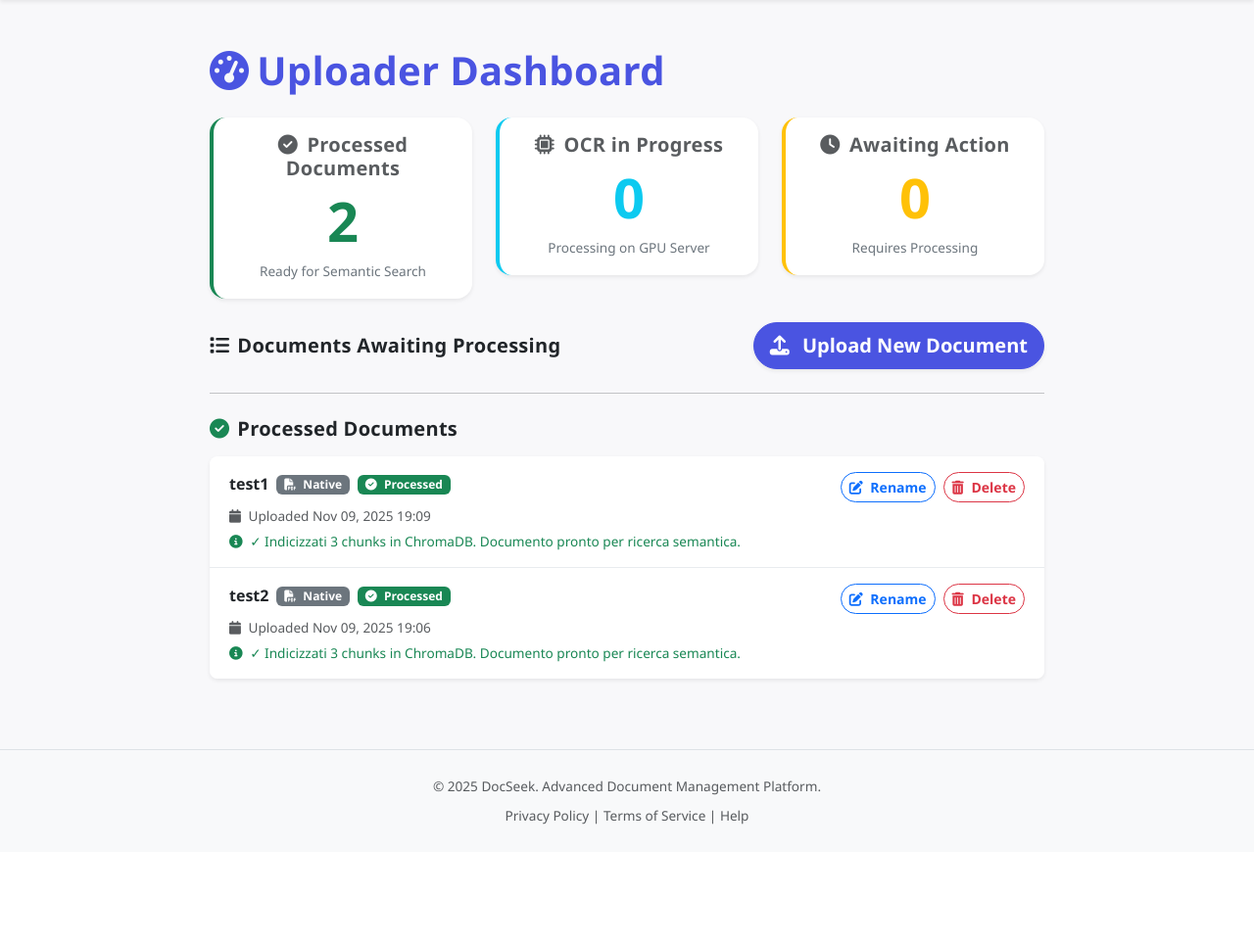
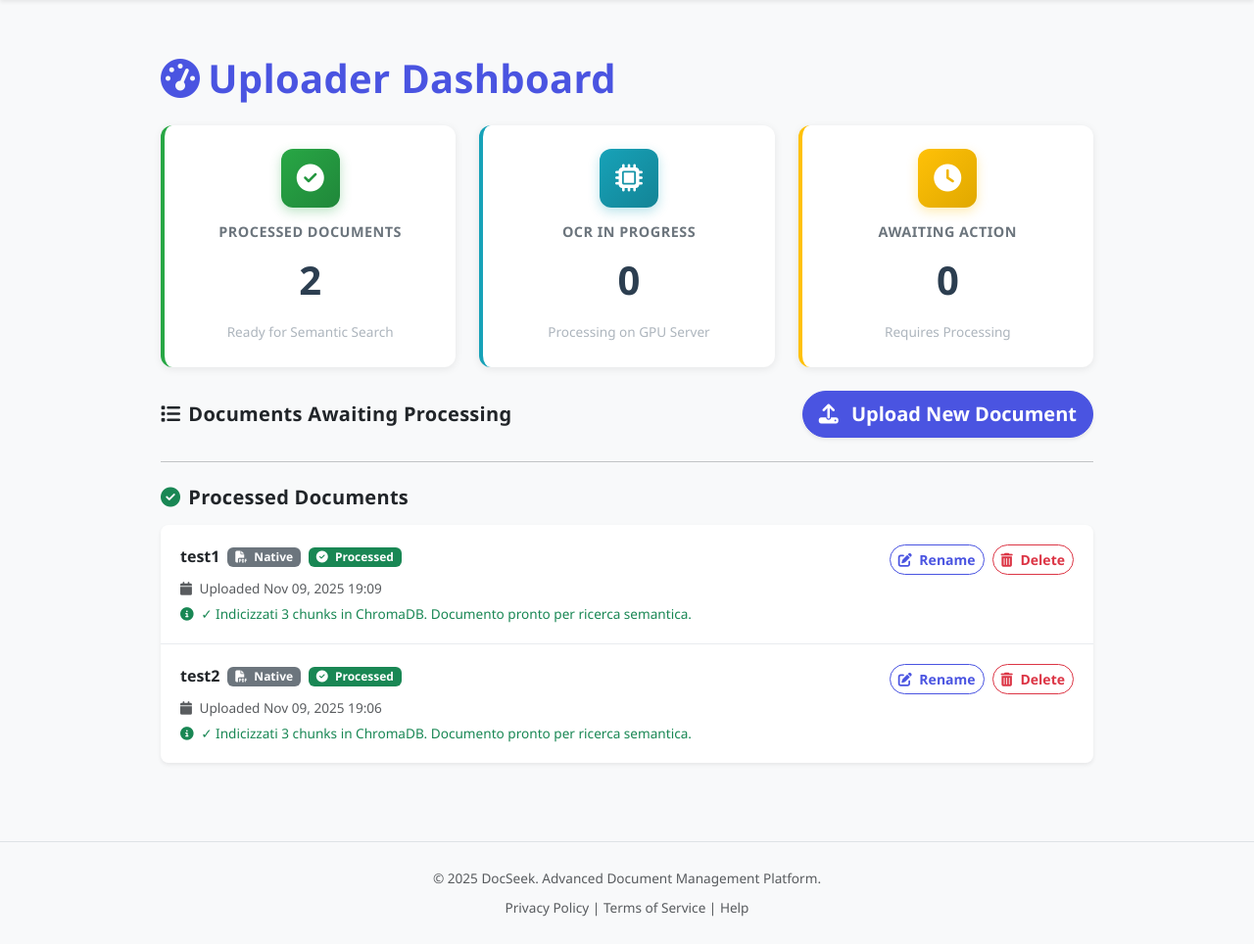
Before and after one commit to albanz27/DocSeek, a Django app: page /documents/dashboard/ in a window 1280 px wide. Shown: the part 72-1036 px from the top of the page at 98% size. Before the commit the page ends 914 px from the top, so only its background shows below. Run offline with Django 5.2, Linux system fonts and the light colour scheme; a user stored in the database is signed in; data comes from the database, SQL or seed files in the repository; parts of the project's set-up code (start-up, migrations or seed data) failed here and were passed over.

Commit message:
fixed css bug

```diff
--- a/doc_manager/templates/doc_manager/uploader_dashboard.html
+++ b/doc_manager/templates/doc_manager/uploader_dashboard.html
@@ -16,34 +16,37 @@
 
     <!-- Processed Documents -->
     <div class="col-md-4">
-      <div class="stat-card bg-white text-center border-start border-4 border-success shadow-sm p-3">
-        <h5 class="text-muted mb-2 fw-semibold">
-          <i class="fas fa-check-circle me-1"></i> Processed Documents
-        </h5>
-        <p class="display-4 fw-bold text-success mb-1">{{ processed_count }}</p>
-        <small class="text-secondary">Ready for Semantic Search</small>
+      <div class="stat-card stat-success">
+        <div class="stat-icon-wrapper">
+          <i class="fas fa-check-circle"></i>
+        </div>
+        <h5 class="stat-title">Processed Documents</h5>
+        <p class="stat-number">{{ processed_count }}</p>
+        <small class="stat-subtitle">Ready for Semantic Search</small>
       </div>
     </div>
 
     <!-- OCR Processing -->
     <div class="col-md-4">
-      <div class="stat-card bg-white text-center border-start border-4 border-info shadow-sm p-3">
-        <h5 class="text-muted mb-2 fw-semibold">
-          <i class="fas fa-microchip me-1"></i> OCR in Progress
-        </h5>
-        <p class="display-4 fw-bold text-info mb-1">{{ ocr_processing_count }}</p>
-        <small class="text-secondary">Processing on GPU Server</small>
+      <div class="stat-card stat-info">
+        <div class="stat-icon-wrapper">
+          <i class="fas fa-microchip"></i>
+        </div>
+        <h5 class="stat-title">OCR in Progress</h5>
+        <p class="stat-number">{{ ocr_processing_count }}</p>
+        <small class="stat-subtitle">Processing on GPU Server</small>
       </div>
     </div>
 
     <!-- Pending Processing -->
     <div class="col-md-4">
-      <div class="stat-card bg-white text-center border-start border-4 border-warning shadow-sm p-3">
-        <h5 class="text-muted mb-2 fw-semibold">
-          <i class="fas fa-clock me-1"></i> Awaiting Action
-        </h5>
-        <p class="display-4 fw-bold text-warning mb-1">{{ pending_documents.count }}</p>
-        <small class="text-secondary">Requires Processing</small>
+      <div class="stat-card stat-warning">
+        <div class="stat-icon-wrapper">
+          <i class="fas fa-clock"></i>
+        </div>
+        <h5 class="stat-title">Awaiting Action</h5>
+        <p class="stat-number">{{ pending_documents.count }}</p>
+        <small class="stat-subtitle">Requires Processing</small>
       </div>
     </div>
 
@@ -63,8 +66,8 @@
   {% if pending_documents %}
     <ul class="list-group shadow-sm rounded-3 mb-4">
       {% for doc in pending_documents %}
-        <li class="list-group-item d-flex justify-content-between align-items-start">
-          <div class="flex-grow-1">
+        <li class="list-group-item">
+          <div class="document-content">
             <div class="d-flex align-items-center mb-2">
               <strong class="me-2">{{ doc.title }}</strong>
 
@@ -101,32 +104,32 @@
 
             <!-- Processing Status -->
             {% if doc.processing_state == 'ocr_processing' or doc.processing_state == 'ocr_queued' %}
-              <div class="document-status text-info">
-                <span class="status-icon ocr"></span>
+              <div class="document-status status-info">
+                <span class="status-dot"></span>
                 <strong>Status:</strong> OCR processing on GPU server...
                 {% if doc.processing_output %}
                   <br><small class="ms-4">{{ doc.processing_output }}</small>
                 {% endif %}
               </div>
             {% elif doc.processing_state == 'rag_processing' %}
-              <div class="document-status text-warning">
-                <span class="status-icon processing"></span>
+              <div class="document-status status-warning">
+                <span class="status-dot"></span>
                 <strong>Status:</strong> Creating embeddings for semantic search...
               </div>
             {% elif doc.processing_state == 'ocr_completed' %}
-              <div class="document-status text-success">
-                <span class="status-icon completed"></span>
+              <div class="document-status status-success">
+                <i class="fas fa-check-circle me-1"></i>
                 <strong>Status:</strong> OCR completed. Ready for indexing.
               </div>
             {% elif doc.processing_state == 'ocr_failed' %}
-              <div class="document-status text-danger">
+              <div class="document-status status-danger">
                 <i class="fas fa-exclamation-triangle me-1"></i>
                 <strong>Error:</strong> {{ doc.ocr_error|default:"OCR processing failed" }}
               </div>
             {% endif %}
           </div>
 
-          <div class="ms-3 d-flex gap-2">
+          <div class="document-actions">
             {% if doc.processing_state == 'pending' or doc.processing_state == 'ocr_failed' %}
               <a href="{% url 'document_process' doc.pk %}"
                  class="btn btn-success btn-sm rounded-pill">
@@ -196,8 +199,8 @@
 
   <ul class="list-group shadow-sm rounded-3">
     {% for doc in processed_documents %}
-      <li class="list-group-item d-flex justify-content-between align-items-start">
-        <div class="flex-grow-1">
+      <li class="list-group-item">
+        <div class="document-content">
           <div class="d-flex align-items-center mb-2">
             <strong class="me-2">{{ doc.title }}</strong>
 
@@ -228,7 +231,7 @@
           {% endif %}
         </div>
 
-        <div class="ms-3 d-flex gap-2">
+        <div class="document-actions">
           <!-- Rename Button -->
           <a href="{% url 'document_rename' doc.pk %}"
             class="btn btn-outline-primary btn-sm rounded-pill"
--- a/static/css/doc_manager/uploader_dashboard.css
+++ b/static/css/doc_manager/uploader_dashboard.css
@@ -1,28 +1,110 @@
+body {
+    background-color: #f8f9fa;
+}
+
 /* --------------------  DASHBOARD LAYOUT  -------------------- */
 .dashboard-container {
-    max-width: 900px;
+    max-width: 1000px;
     margin: 0 auto;
-    padding: 1.5rem;
+    padding: 2rem 1.5rem;
 }
 
 /* --------------------  STAT CARDS  -------------------- */
 .stat-card {
-    border-radius: 1rem;
+    background: white;
+    border-radius: 12px;
     padding: 1.5rem;
-    transition: transform 0.2s ease, box-shadow 0.2s ease;
+    text-align: center;
+    box-shadow: 0 2px 8px rgba(0, 0, 0, 0.08);
+    transition: all 0.3s ease;
+    border-left: 4px solid #e9ecef;
 }
 
 .stat-card:hover {
-    transform: translateY(-3px);
-    box-shadow: 0 4px 12px rgba(0, 0, 0, 0.1);
+    transform: translateY(-5px);
+    box-shadow: 0 4px 16px rgba(0, 0, 0, 0.12);
+}
+
+/* Colori bordo sinistro per ogni tipo */
+.stat-success {
+    border-left-color: #28a745;
+}
+
+.stat-info {
+    border-left-color: #17a2b8;
+}
+
+.stat-warning {
+    border-left-color: #ffc107;
+}
+
+/* Icona nella stat card */
+.stat-icon-wrapper {
+    width: 60px;
+    height: 60px;
+    margin: 0 auto 1rem;
+    background: linear-gradient(135deg, #667eea 0%, #764ba2 100%);
+    border-radius: 12px;
+    display: flex;
+    align-items: center;
+    justify-content: center;
+    font-size: 1.75rem;
+    color: white;
+    box-shadow: 0 4px 12px rgba(102, 126, 234, 0.3);
+}
+
+.stat-success .stat-icon-wrapper {
+    background: linear-gradient(135deg, #28a745 0%, #20873a 100%);
+    box-shadow: 0 4px 12px rgba(40, 167, 69, 0.3);
+}
+
+.stat-info .stat-icon-wrapper {
+    background: linear-gradient(135deg, #17a2b8 0%, #138496 100%);
+    box-shadow: 0 4px 12px rgba(23, 162, 184, 0.3);
+}
+
+.stat-warning .stat-icon-wrapper {
+    background: linear-gradient(135deg, #ffc107 0%, #e0a800 100%);
+    box-shadow: 0 4px 12px rgba(255, 193, 7, 0.3);
+}
+
+.stat-title {
+    font-size: 0.9rem;
+    font-weight: 600;
+    color: #6c757d;
+    text-transform: uppercase;
+    letter-spacing: 0.5px;
+    margin-bottom: 0.5rem;
+}
+
+.stat-number {
+    font-size: 2.5rem;
+    font-weight: 700;
+    color: #2c3e50;
+    margin: 0.5rem 0;
+}
+
+.stat-subtitle {
+    font-size: 0.85rem;
+    color: #adb5bd;
 }
 
 /* --------------------  DOCUMENT LIST  -------------------- */
+.list-group {
+    border: none;
+    border-radius: 12px;
+    overflow: hidden;
+}
+
 .list-group-item {
     border: none;
     border-bottom: 1px solid #e9ecef;
-    padding: 1rem 1.25rem;
+    padding: 1.25rem;
     transition: background-color 0.2s ease;
+    display: flex;
+    justify-content: space-between;
+    align-items: flex-start;
+    gap: 1rem;
 }
 
 .list-group-item:last-child {
@@ -33,96 +115,225 @@
     background-color: #f8f9fa;
 }
 
+.document-content {
+    flex: 1;
+}
+
+.document-actions {
+    display: flex;
+    gap: 0.5rem;
+    flex-shrink: 0;
+}
+
+/* --------------------  BADGES  -------------------- */
+.processing-badge {
+    display: inline-block;
+    padding: 4px 12px;
+    border-radius: 12px;
+    font-size: 0.75rem;
+    font-weight: 600;
+    margin-left: 8px;
+}
+
+.badge-ocr {
+    background: linear-gradient(135deg, #667eea 0%, #764ba2 100%);
+    color: white;
+}
+
+.badge-rag {
+    background: linear-gradient(135deg, #f093fb 0%, #f5576c 100%);
+    color: white;
+}
+
+/* --------------------  DOCUMENT STATUS  -------------------- */
+.document-status {
+    font-size: 0.9rem;
+    margin-top: 0.75rem;
+    padding: 0.75rem;
+    border-radius: 8px;
+    display: flex;
+    align-items: center;
+    gap: 0.5rem;
+}
+
+.status-info {
+    background-color: #e7f3ff;
+    color: #0056b3;
+    border-left: 3px solid #0056b3;
+}
+
+.status-warning {
+    background-color: #fff8e1;
+    color: #856404;
+    border-left: 3px solid #ffc107;
+}
+
+.status-success {
+    background-color: #d4edda;
+    color: #155724;
+    border-left: 3px solid #28a745;
+}
+
+.status-danger {
+    background-color: #f8d7da;
+    color: #721c24;
+    border-left: 3px solid #dc3545;
+}
+
+.status-dot {
+    width: 10px;
+    height: 10px;
+    border-radius: 50%;
+    background-color: currentColor;
+    animation: pulse 2s infinite;
+}
+
+@keyframes pulse {
+    0%, 100% {
+        opacity: 1;
+    }
+    50% {
+        opacity: 0.5;
+    }
+}
+
 /* --------------------  BUTTONS  -------------------- */
 .btn-primary {
     background-color: #4a54e1;
     border-color: #4a54e1;
+    font-weight: 600;
+    transition: all 0.2s ease;
 }
+
 .btn-primary:hover {
     background-color: #3d47c5;
     border-color: #3d47c5;
+    transform: translateY(-2px);
+    box-shadow: 0 4px 12px rgba(74, 84, 225, 0.3);
 }
 
 .btn-success {
     background-color: #198754;
     border: none;
+    font-weight: 600;
 }
+
 .btn-success:hover {
     background-color: #157347;
 }
 
+.btn-outline-primary {
+    border-color: #4a54e1;
+    color: #4a54e1;
+    font-weight: 600;
+}
+
+.btn-outline-primary:hover {
+    background-color: #4a54e1;
+    border-color: #4a54e1;
+    color: white;
+}
+
+.btn-outline-danger {
+    border-color: #dc3545;
+    color: #dc3545;
+    font-weight: 600;
+}
+
+.btn-outline-danger:hover {
+    background-color: #dc3545;
+    border-color: #dc3545;
+    color: white;
+}
+
 /* --------------------  ALERTS  -------------------- */
 .alert {
-    border-radius: 0.8rem;
+    border-radius: 12px;
     font-size: 0.95rem;
+    border: none;
+    box-shadow: 0 2px 8px rgba(0, 0, 0, 0.08);
+}
+
+.alert-info {
+    background-color: #e7f3ff;
+    color: #084298;
+}
+
+.alert-success {
+    background-color: #d1e7dd;
+    color: #0f5132;
+}
+
+/* --------------------  EMPTY STATE  -------------------- */
+.empty-state {
+    text-align: center;
+    padding: 3rem 2rem;
+}
+
+.empty-state-icon {
+    font-size: 4rem;
+    color: #dee2e6;
+    margin-bottom: 1.5rem;
+}
+
+.empty-state h4 {
+    color: #495057;
+    margin-bottom: 1rem;
+}
+
+.empty-state p {
+    color: #6c757d;
+    max-width: 500px;
+    margin: 0 auto 2rem;
 }
 
 /* --------------------  TYPOGRAPHY  -------------------- */
 h1, h2, h5 {
     letter-spacing: 0.3px;
 }
+
+h1 {
+    color: #2c3e50;
+}
+
 small {
     font-size: 0.85rem;
 }
 
-  .stat-card {
-    transition: transform 0.2s ease, box-shadow 0.2s ease;
-  }
-  .stat-card:hover {
-    transform: translateY(-5px);
-    box-shadow: 0 8px 16px rgba(0,0,0,0.15) !important;
-  }
-  .processing-badge {
-    display: inline-block;
-    padding: 4px 10px;
-    border-radius: 12px;
-    font-size: 0.75rem;
+strong {
     font-weight: 600;
-    margin-left: 8px;
-  }
-  .badge-ocr {
-    background: linear-gradient(135deg, #667eea 0%, #764ba2 100%);
-    color: white;
-  }
-  .badge-rag {
-    background: linear-gradient(135deg, #f093fb 0%, #f5576c 100%);
-    color: white;
-  }
-  .badge-completed {
-    background: linear-gradient(135deg, #4facfe 0%, #00f2fe 100%);
-    color: white;
-  }
-  .document-status {
-    font-size: 0.85rem;
-    margin-top: 5px;
-  }
-  .status-icon {
-    width: 12px;
-    height: 12px;
-    border-radius: 50%;
-    display: inline-block;
-    margin-right: 5px;
-    animation: pulse 2s infinite;
-  }
-  .status-icon.processing {
-    background: #ffc107;
-  }
-  .status-icon.ocr {
-    background: #667eea;
-  }
-  .status-icon.completed {
-    background: #28a745;
-  }
-  @keyframes pulse {
-    0%, 100% { opacity: 1; }
-    50% { opacity: 0.5; }
-  }
-  .empty-state {
-    text-align: center;
-    padding: 40px 20px;
-  }
-  .empty-state-icon {
-    font-size: 4rem;
-    color: #dee2e6;
-    margin-bottom: 20px;
-  }
+}
+
+/* --------------------  UTILITY  -------------------- */
+.fa-spin {
+    animation: fa-spin 2s infinite linear;
+}
+
+@keyframes fa-spin {
+    0% {
+        transform: rotate(0deg);
+    }
+    100% {
+        transform: rotate(360deg);
+    }
+}
+
+/* --------------------  RESPONSIVE  -------------------- */
+@media (max-width: 768px) {
+    .dashboard-container {
+        padding: 1rem;
+    }
+
+    .stat-card {
+        margin-bottom: 1rem;
+    }
+
+    .list-group-item {
+        flex-direction: column;
+    }
+
+    .document-actions {
+        width: 100%;
+        justify-content: flex-start;
+    }
+}
```
